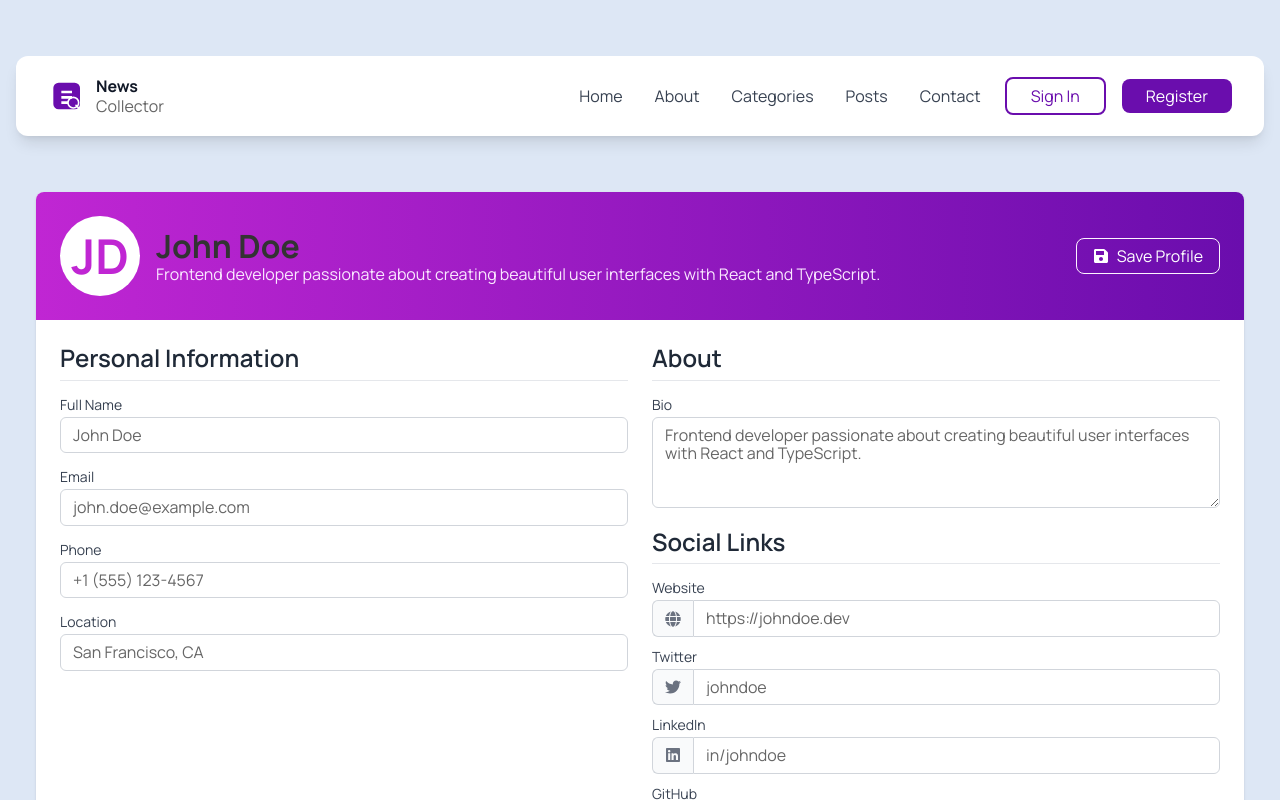
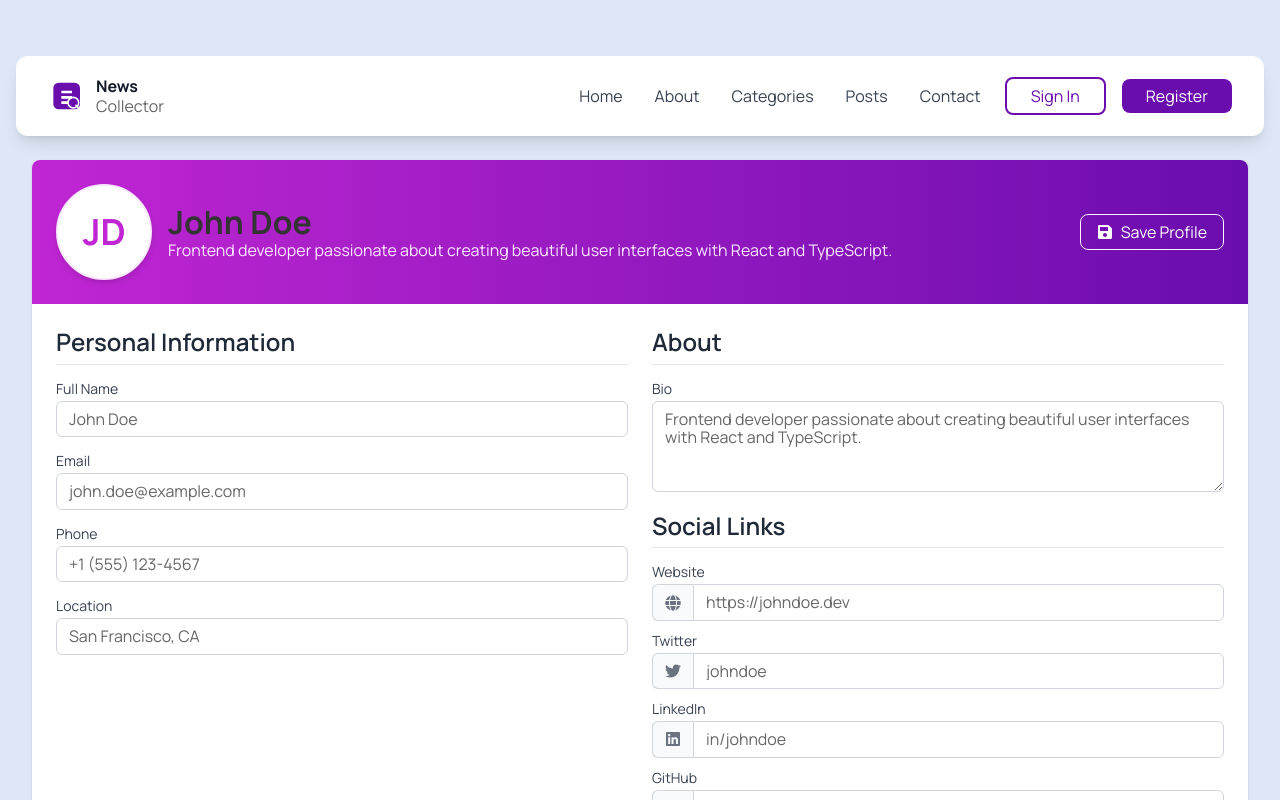
Before and after one commit to kishan-ghetiya/news-collector-fe, a Next.js app: page /profile in a window 1280 px wide. Both pictures are taken after a click on the button "Edit Profile". Shown: the top 800 px of the page. Built offline with nearby package versions, Linux system fonts and the light colour scheme.

Commit message:
[feat]: css changes

```diff
--- a/src/components/ProfilePage.tsx
+++ b/src/components/ProfilePage.tsx
@@ -99,17 +99,18 @@ const ProfilePage = () => {
   }
 
   return (
-    <div className="min-h-screen px-5 pb-10 w-full">
-      <div className="container mx-auto mt-14 px-4">
+    <div className="container mx-auto mt-6 pb-10 px-4 md:px-8">
       <div className="bg-white shadow rounded-lg overflow-hidden">
         <div className="bg-gradient-to-r from-fuchsia-600 to-purple p-6 text-white">
           <div className="flex flex-col sm:flex-row justify-between items-start sm:items-center">
-              <div className="flex items-center space-x-4">
-                <div className="w-20 h-20 rounded-full bg-white flex items-center justify-center text-fuchsia-600 text-3xl font-bold">
+            <div className="flex items-center space-x-4 ">
+              <div>
+                <div className="flex items-center justify-center w-16 h-16 sm:w-[4.5rem] sm:h-[4.5rem] md:w-20 md:h-20 lg:w-24 lg:h-24 xl:w-24 xl:h-24 rounded-full bg-white text-fuchsia-600 text-xl sm:text-2xl md:text-3xl lg:text-4xl font-bold shadow-md border-2 border-fuchsia-100">
                   {user?.fullName
-                    .split(" ")
+                    ?.split(" ")
                     .map((n) => n[0])
                     .join("")}
+                </div>
               </div>
               <div>
                 <h1 className="text-2xl font-bold">{user?.fullName}</h1>
@@ -506,7 +507,6 @@ const ProfilePage = () => {
         </div>
       </div>
     </div>
-    </div>
   );
 };
 
```
Lines whose indentation alone changed are shown as unchanged.
